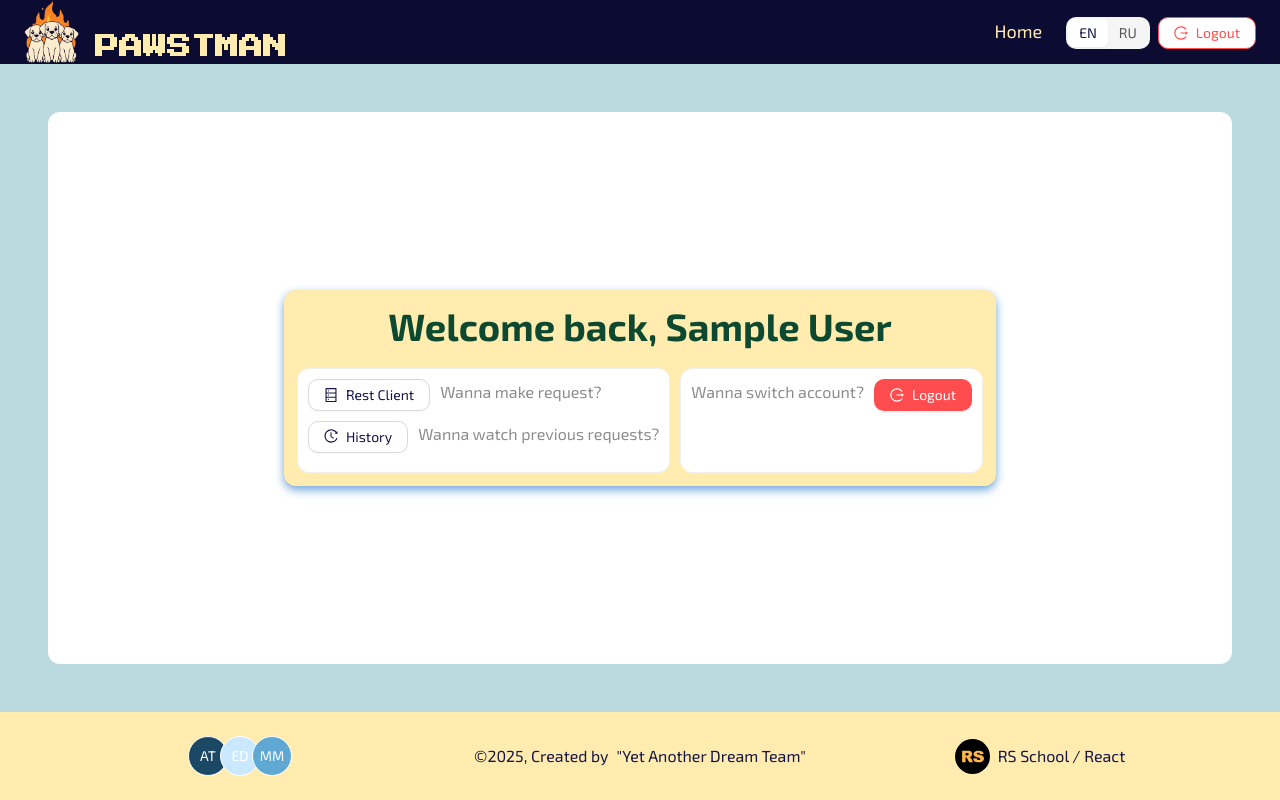
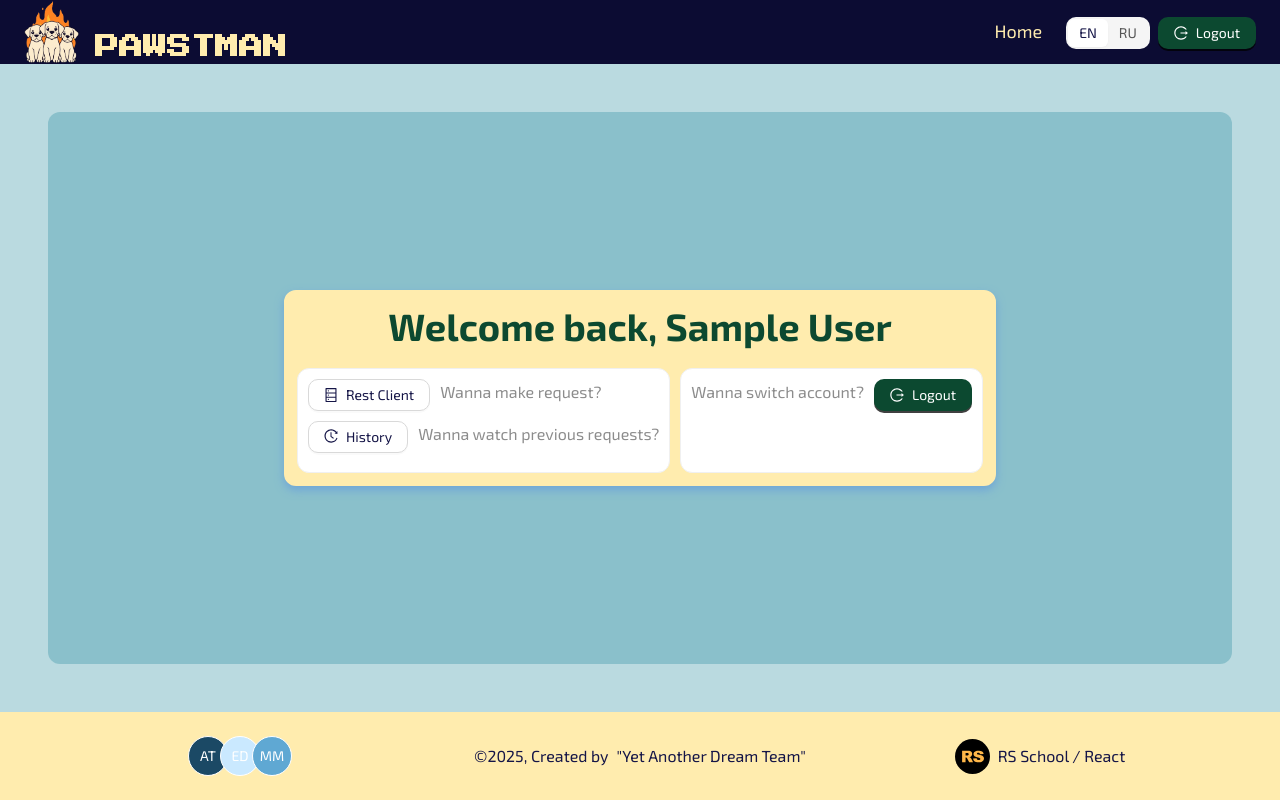
Before and after one commit to Mxmmsv/rest-client-app, a Next.js app: page /en in a window 1280 px wide. Built offline with nearby package versions, Linux system fonts and the light colour scheme; no server answers; sample sign-in values are in the browser's storage; what @ant-design/nextjs-registry would draw is missing.

Commit message:
refactor: fix styles

```diff
--- a/src/components/header/Header.tsx
+++ b/src/components/header/Header.tsx
@@ -72,7 +72,12 @@ function Header() {
                 </Button>
               </Link>
               <LanguageToggle />
-              <Button danger icon={<LogoutOutlined />} onClick={logout}>
+              <Button
+                type="primary"
+                icon={<LogoutOutlined />}
+                onClick={logout}
+                style={{ background: 'var(--color-accent)' }}
+              >
                 Logout
               </Button>
             </Space>
--- a/src/components/main/AuthMain.tsx
+++ b/src/components/main/AuthMain.tsx
@@ -54,7 +54,12 @@ export default function AuthMain() {
           <Card style={{ background: 'white' }}>
             <Flex gap={10} wrap>
               <Paragraph type="secondary">Wanna switch account?</Paragraph>
-              <Button danger type="primary" onClick={logout} icon={<LogoutOutlined />}>
+              <Button
+                type="primary"
+                style={{ background: 'var(--color-accent)' }}
+                onClick={logout}
+                icon={<LogoutOutlined />}
+              >
                 Logout
               </Button>
             </Flex>
--- a/src/components/main/Main.tsx
+++ b/src/components/main/Main.tsx
@@ -36,7 +36,7 @@ function MainPage() {
           justify="center"
           style={{
             height: '100%',
-            background: colorBgContainer,
+            background: 'var(--color-base-light)',
             borderRadius: borderRadiusLG,
             padding: '48px',
           }}
```
